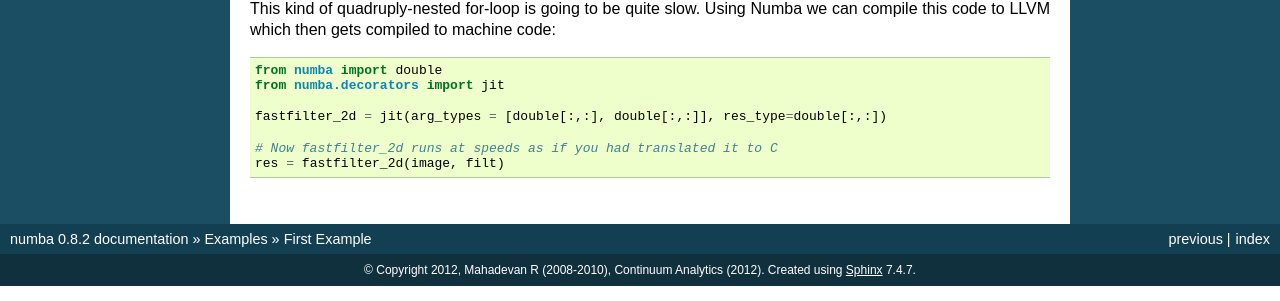
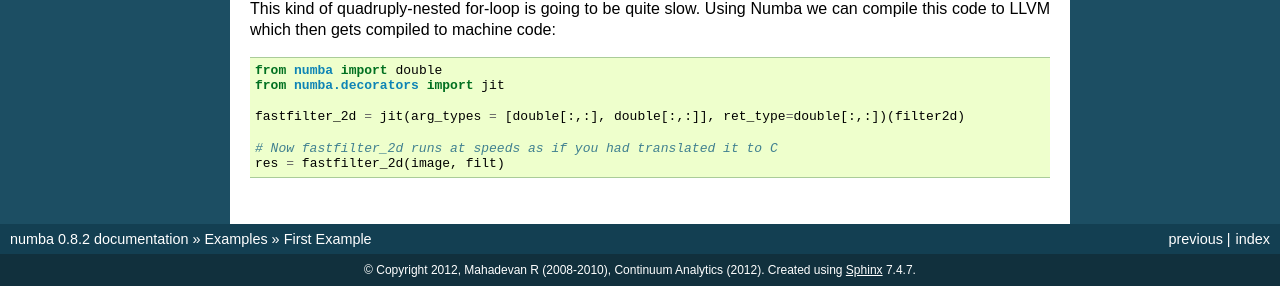
Before and after one commit to Elephant-007/Covid-React, a Sphinx documentation site: the page built from docs/source/doc/firstexample.rst, in a window 1280 px wide. Shown: the part 433-734 px from the top of the page. Built offline with Sphinx 7.4.7, drawn with Linux system fonts in a browser that asks for light colours.

Commit message:
Corrections to example in docs
I haven't tested it yet, but based on the files in `examples/` and the code, I think these changes are necessary.

```diff
--- a/docs/source/doc/firstexample.rst
+++ b/docs/source/doc/firstexample.rst
@@ -30,7 +30,7 @@ This kind of quadruply-nested for-loop is going to be quite slow.  Using Numba w
    from numba import double
    from numba.decorators import jit
 
-   fastfilter_2d = jit(arg_types = [double[:,:], double[:,:]], res_type=double[:,:])
+   fastfilter_2d = jit(arg_types = [double[:,:], double[:,:]], ret_type=double[:,:])(filter2d)
 
    # Now fastfilter_2d runs at speeds as if you had translated it to C
    res = fastfilter_2d(image, filt)
```
